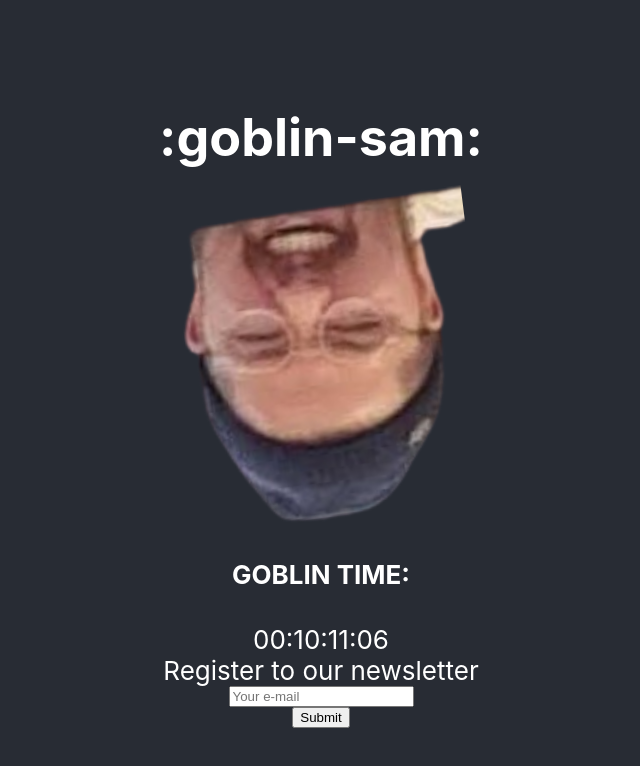
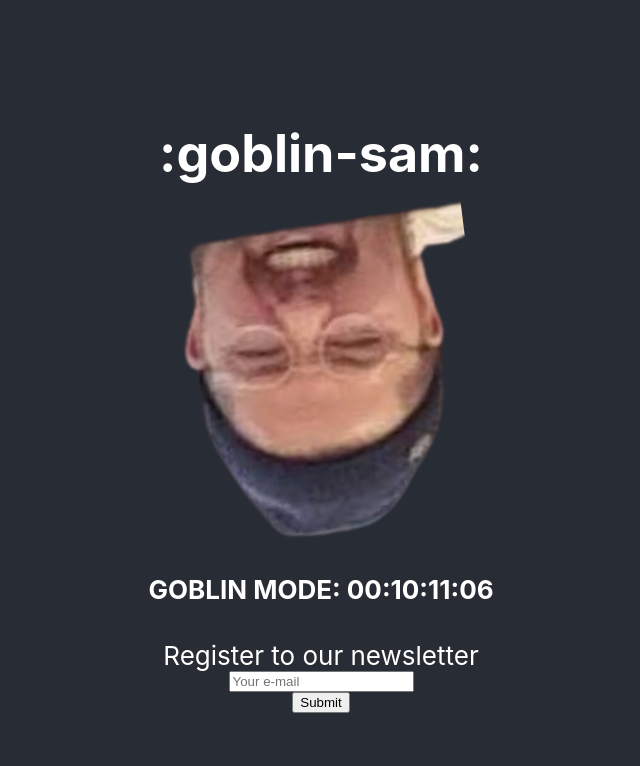
Before and after one commit to JoelFox/goblinsam, a React (Create React App) app: page / in a window 1280 px wide. Shown: the top 766 px of the page, without its empty margins (319-959 px from the left). Built offline with nearby package versions, Linux system fonts and the light colour scheme.

Commit message:
Goblin mode update

```diff
--- a/src/App.js
+++ b/src/App.js
@@ -13,7 +13,7 @@ function App() {
         <h1>:goblin-sam:</h1>
 
         <img src={logo} className="App-logo" alt="logo" />
-        {date && <><h4>GOBLIN TIME: </h4><Countdown date={ date } /></> }
+        {date && <><h4>GOBLIN MODE: <Countdown date={ date } /></h4></> }
         <label htmlFor="newsletter">Register to our newsletter</label>
         <input type="text" placeholder="Your e-mail"></input>
         <input type="submit" value="Submit"/>
```
